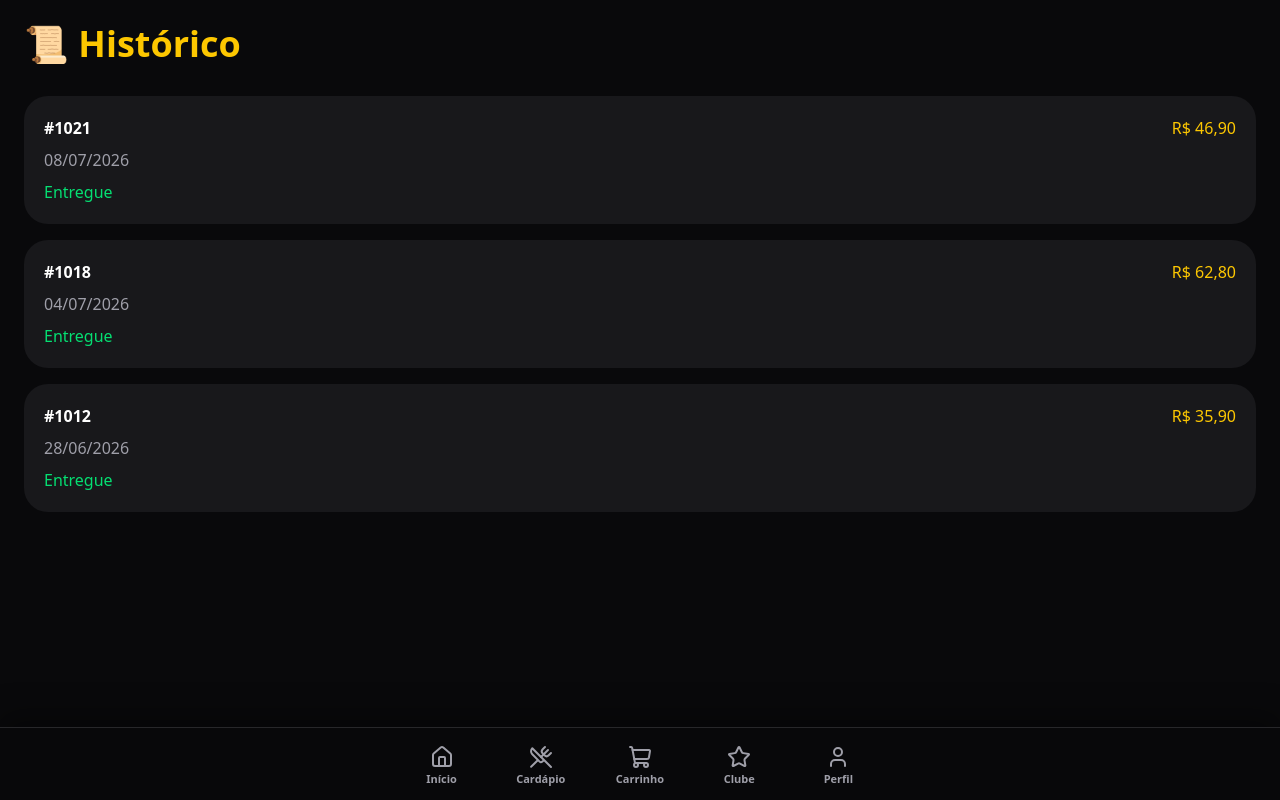
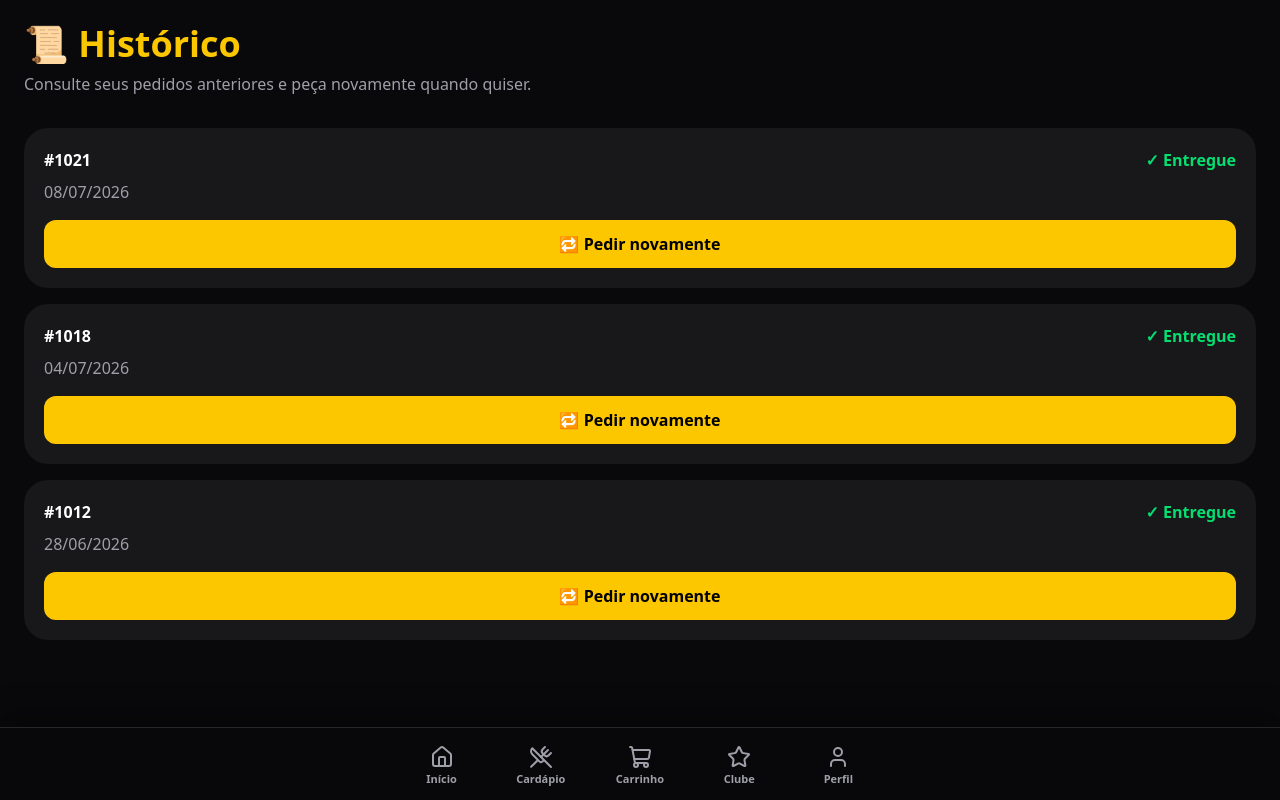
Before and after one commit to UniversalKnowledgeEcosystem/popular-app, a Next.js app: page /historico in a window 1280 px wide. Built offline with nearby package versions, Linux system fonts and the light colour scheme.

Commit message:
feat: hide order values from customer history

```diff
--- a/app/historico/page.tsx
+++ b/app/historico/page.tsx
@@ -2,19 +2,16 @@ const pedidos = [
   {
     numero: "#1021",
     data: "08/07/2026",
-    total: "R$ 46,90",
     status: "Entregue",
   },
   {
     numero: "#1018",
     data: "04/07/2026",
-    total: "R$ 62,80",
     status: "Entregue",
   },
   {
     numero: "#1012",
     data: "28/06/2026",
-    total: "R$ 35,90",
     status: "Entregue",
   },
 ];
@@ -25,6 +22,7 @@ export default function Historico() {
       <h1 className="text-4xl font-black text-yellow-400">
         📜 Histórico
       </h1>
+      <p className="text-zinc-400 mt-2">Consulte seus pedidos anteriores e peça novamente quando quiser.</p>
 
       <div className="mt-8 space-y-4">
         {pedidos.map((pedido) => (
@@ -32,20 +30,18 @@ export default function Historico() {
             key={pedido.numero}
             className="bg-zinc-900 rounded-3xl p-5"
           >
-            <div className="flex justify-between">
+            <div className="flex justify-between items-center">
               <h2 className="font-bold">{pedido.numero}</h2>
-              <span className="text-yellow-400">
-                {pedido.total}
-              </span>
+              <span className="text-green-400 font-bold">✓ {pedido.status}</span>
             </div>
 
             <p className="text-zinc-400 mt-2">
               {pedido.data}
             </p>
 
-            <p className="mt-2 text-green-400">
-              {pedido.status}
-            </p>
+            <button className="w-full mt-4 bg-yellow-400 text-black py-3 rounded-xl font-black">
+              🔁 Pedir novamente
+            </button>
           </div>
         ))}
       </div>
```
